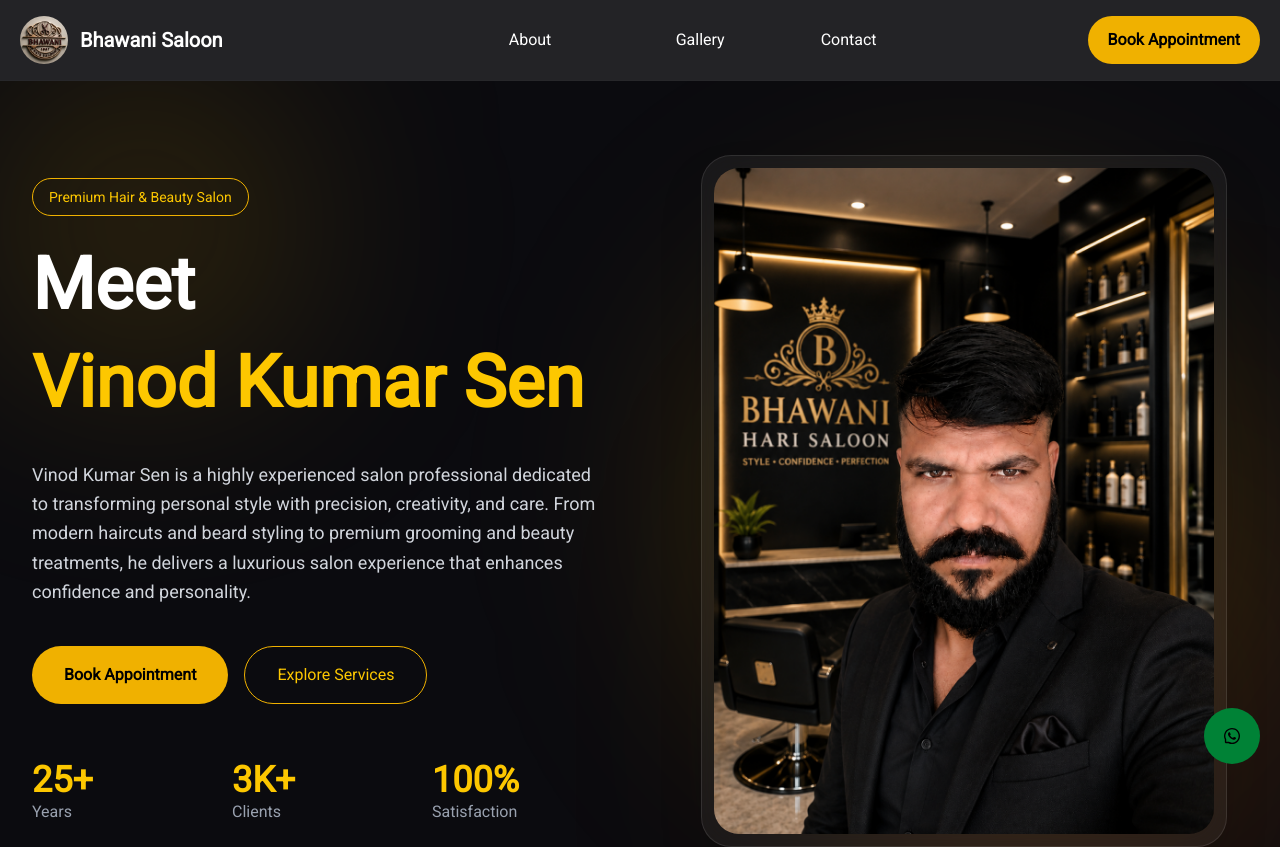
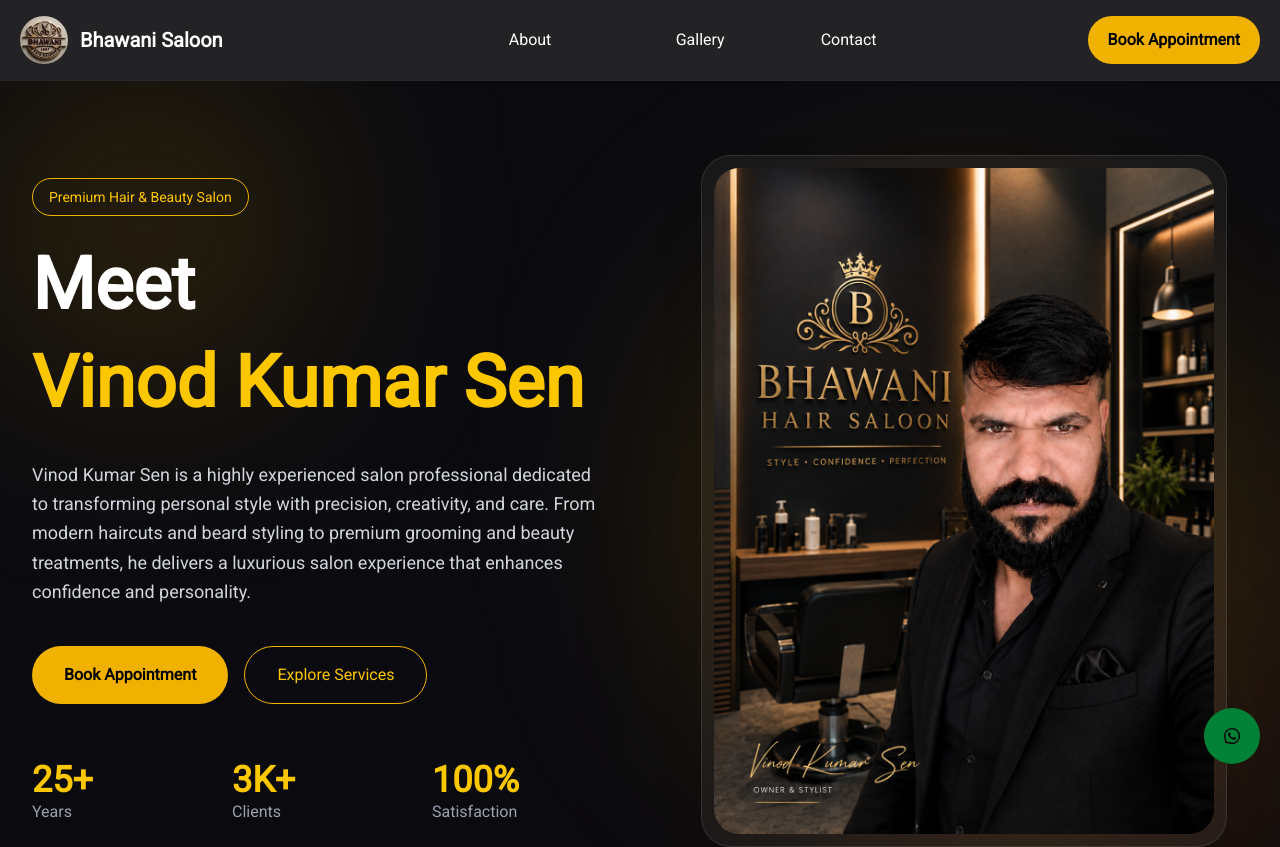
Before and after one commit to Aeshsen452/Bhawani-hair-saloon, a Next.js app: page / in a window 1280 px wide. Shown: the top 847 px of the page. Built offline with nearby package versions, Linux system fonts and the light colour scheme.

Commit message:
add new iamge and make navbar sticky

```diff
--- a/app/about/page.tsx
+++ b/app/about/page.tsx
@@ -70,7 +70,7 @@
               border
               border-yellow-500/20
               rounded-3xl
-              p-3 sm:p-4
+              p-1 sm:p-1
               shadow-2xl
             ">
 
@@ -81,7 +81,7 @@
                                 height={700}
                                 priority
                                 className="
-                  w-[260px]
+                  w-[290px]
                   sm:w-[340px]
                   md:w-[420px]
                   lg:w-[500px]
--- a/src/Layouts/Navbar.tsx
+++ b/src/Layouts/Navbar.tsx
@@ -35,7 +35,7 @@
     ]
 
     return (
-        <nav className="w-full z-50 bg-[#18181B]/95 backdrop-blur-md border-b border-zinc-800">
+        <nav className="sticky top-0 w-full z-50 bg-[#18181B]/95 backdrop-blur-md border-b border-zinc-800">
 
             <div className="flex items-center justify-between h-20 px-5">
 
--- a/src/components/Home/LandingPage.tsx
+++ b/src/components/Home/LandingPage.tsx
@@ -96,7 +96,7 @@
                         <div className="relative backdrop-blur-xl bg-white/5 border border-white/10 rounded-[30px] p-3 shadow-2xl">
 
                             <Image
-                                src="/Profileimage.png"
+                                src="/ProfileImage.png"
                                 alt="Vinod Kumar Sen"
                                 width={600}
                                 height={700}
```
Also changed, not shown: public/Profileimage.png.
